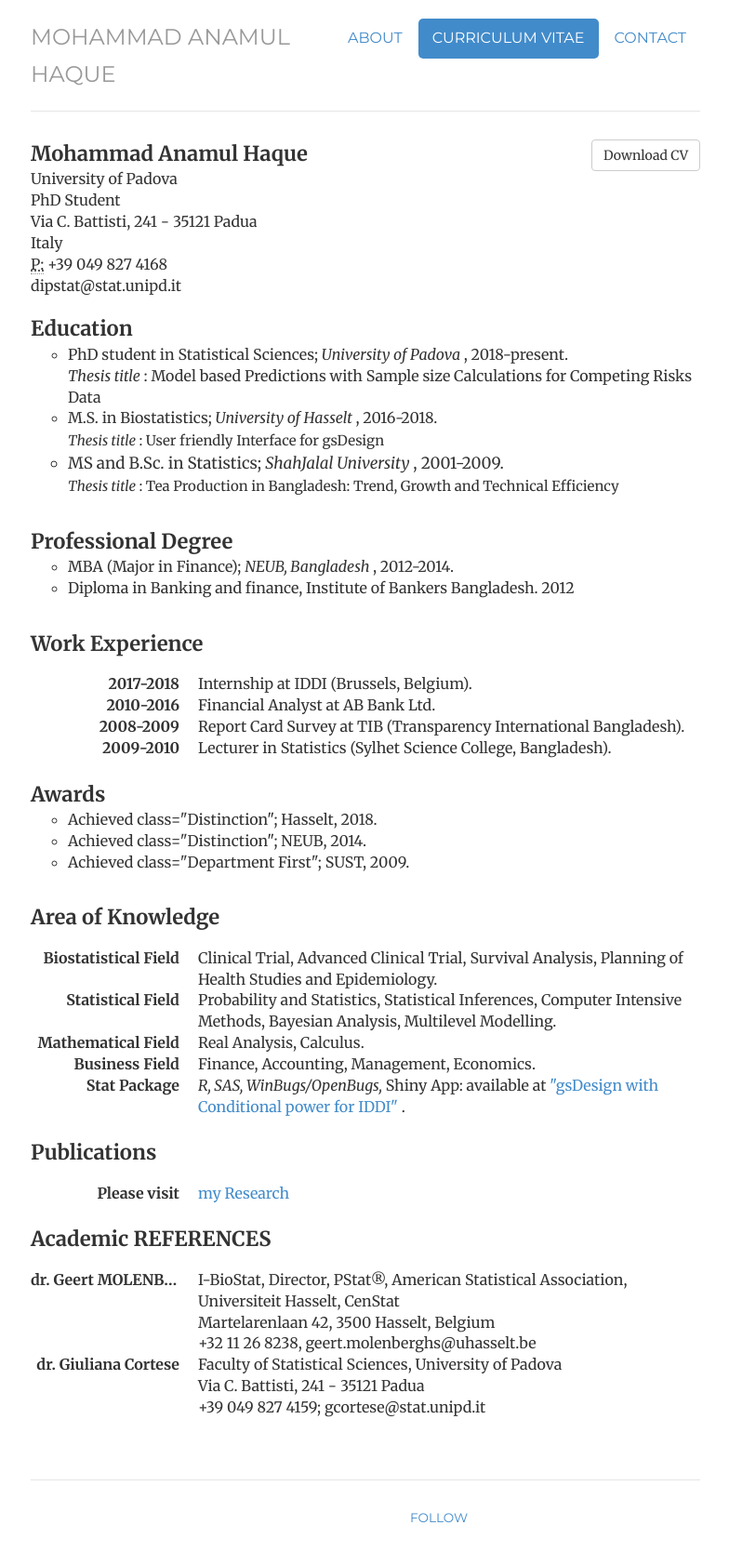
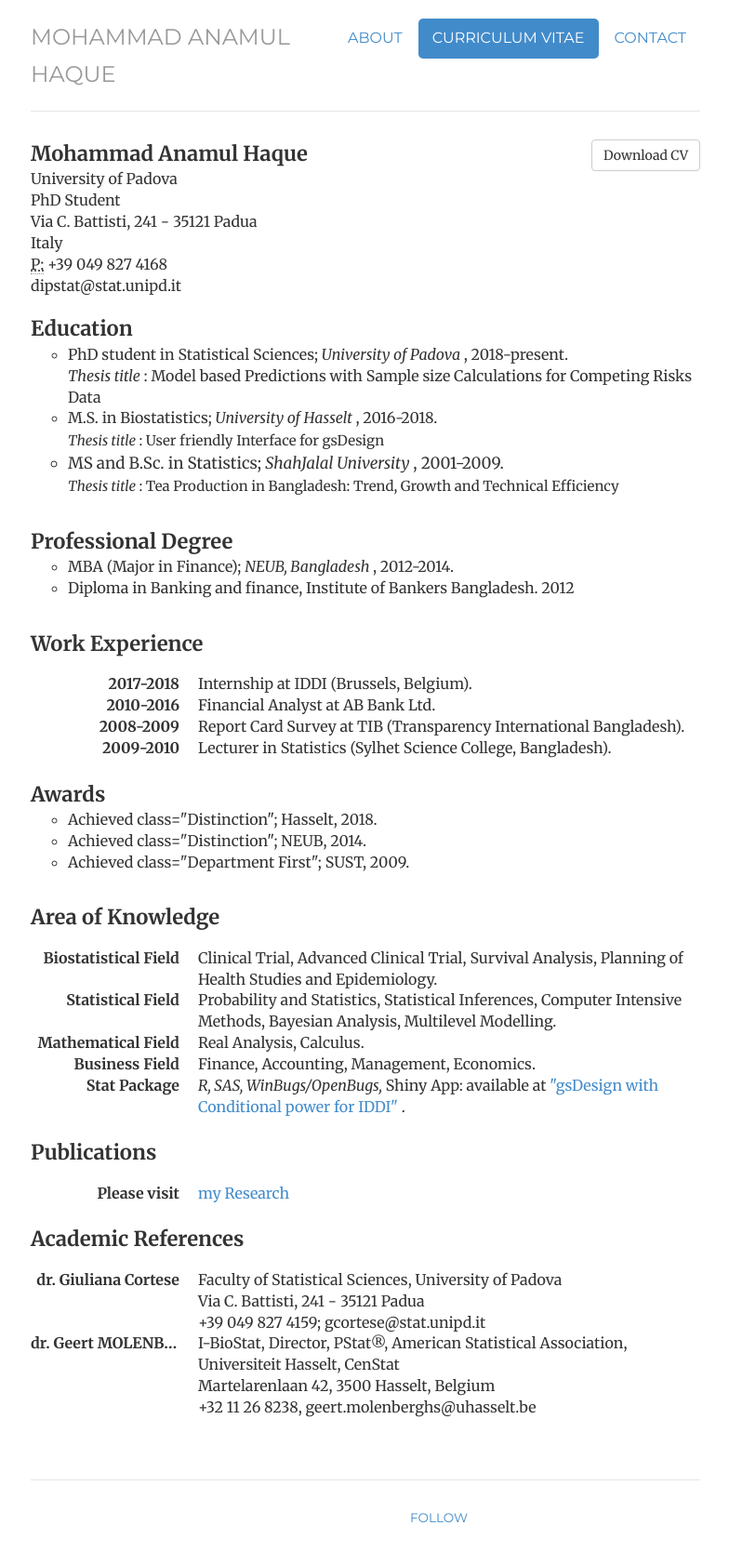
Before and after one commit to haquemdanamul/haquemdanamul, a Jekyll site: the page built from resume/index.html, in a window 1280 px wide. Shown: the whole page at 93% size, without its empty margins (247-1031 px from the left). Built offline with Jekyll 4.4.1, drawn with Linux system fonts in a browser that asks for light colours; nearby versions of some CDN libraries; library files that are not in the unit come from our copies.

Commit message:
Update index.html

```diff
--- a/resume/index.html
+++ b/resume/index.html
@@ -86,17 +86,17 @@ description: Contact information for Mohammad Anamul Haque, a Statistician, Bios
 	</d1>
 <br>
 
-<b style="font-size:22px"> Academic REFERENCES </b>
+<b style="font-size:22px"> Academic References</b>
 <dl class="dl-horizontal">
+	<dt>dr. Giuliana Cortese </dt>
+<dd>Faculty of Statistical Sciences, University of Padova</dd>
+	<dd>Via C. Battisti, 241 - 35121 Padua </dd>
+	<dd>+39 049 827 4159; gcortese@stat.unipd.it</dd>
+
 	<dt>dr. Geert MOLENBERGHS </dt>
 <dd>I-BioStat, Director, PStat®, American Statistical Association, Universiteit Hasselt, CenStat</dd>
 	<dd>Martelarenlaan 42, 3500 Hasselt, Belgium</dd>
  	<dd>+32 11 26 8238, geert.molenberghs@uhasselt.be</dd>
-
-	<dt>dr. Giuliana Cortese </dt>
-<dd>Faculty of Statistical Sciences, University of Padova</dd>
-	<dd>Via C. Battisti, 241 - 35121 Padua </dd>
-	<dd>+39 049 827 4159; gcortese@stat.unipd.it</dd>
 
 </d1>
 <br>
```
